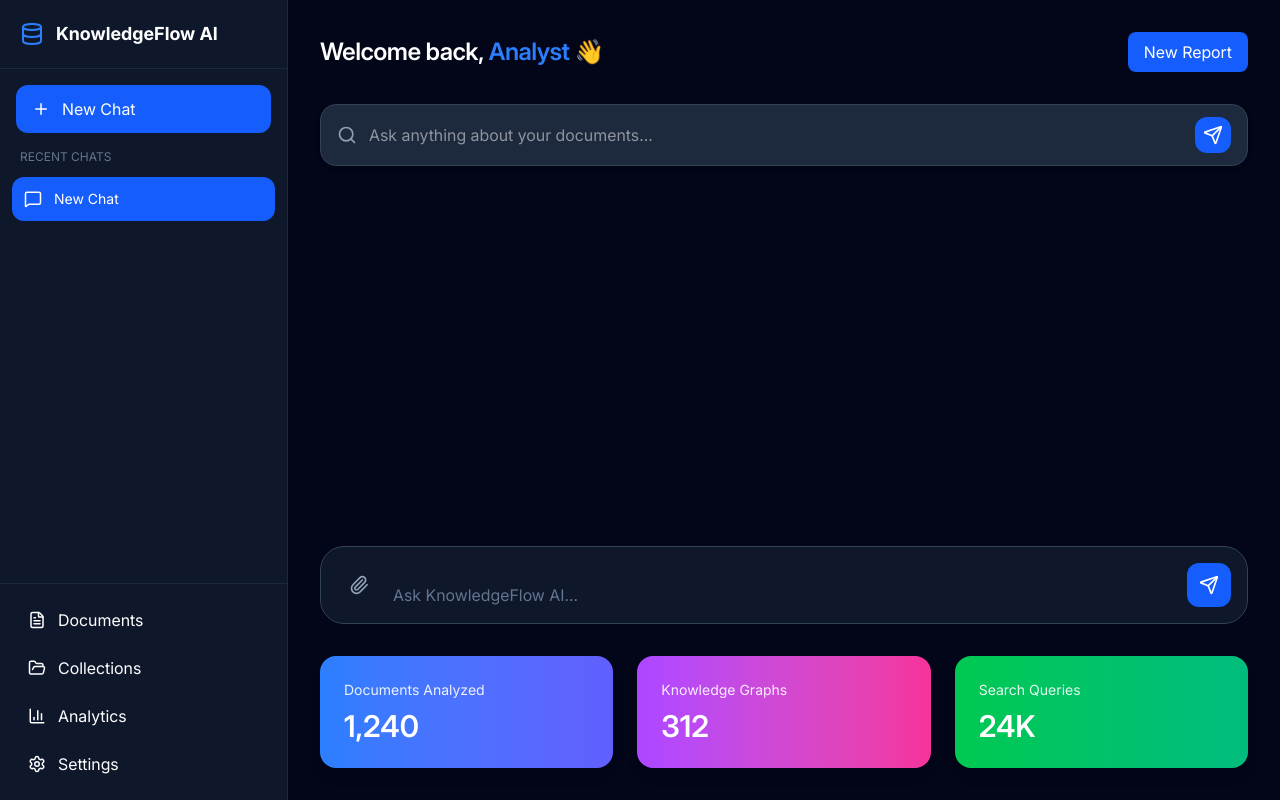
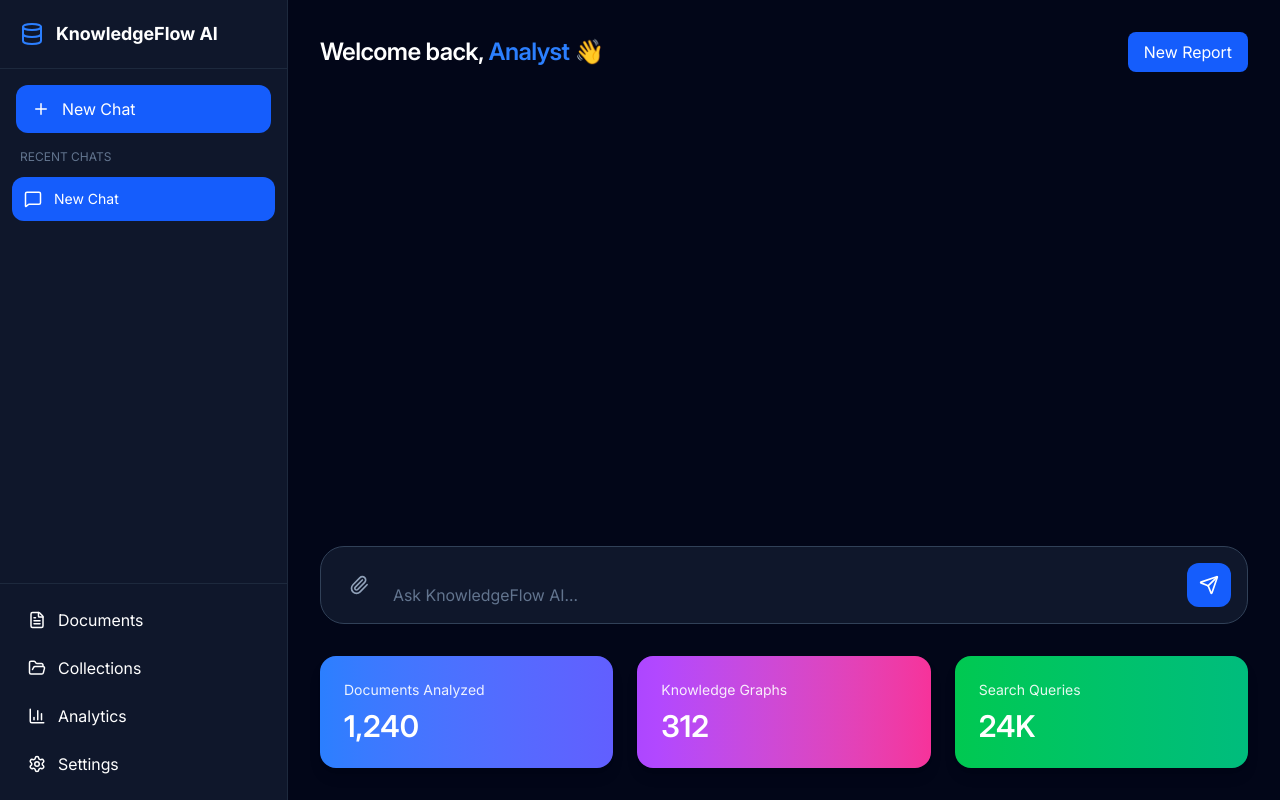
Before and after one commit to elmira-orooji/advanced-rag-system, a React (Vite) app in the folder frontend/my-rag-app/: page /home in a window 1280 px wide. Built offline with nearby package versions, Linux system fonts and the light colour scheme.

Commit message:
remove search box

```diff
--- a/frontend/my-rag-app/src/pages/HomePage.tsx
+++ b/frontend/my-rag-app/src/pages/HomePage.tsx
@@ -5,10 +5,6 @@ import ChatInput from "../components/ChatInput";
 import {
   useChatHistory,
 } from "../hooks/useChatHistory";
-import {
-  Search,
-  Send,
-} from "lucide-react";
 import ChatWindow from "../components/ChatWindow";
 
 
@@ -16,8 +12,6 @@ import ChatWindow from "../components/ChatWindow";
 export default function HomePage() {
   const [darkMode] = useState(true);
   const [isThinking,setIsThinking, ] = useState(false);
-  const [query, setQuery] = useState("");
-
 
   const {
   sessions,
@@ -123,28 +117,6 @@ const handleSendMessage = (
           </button>
         </div>
 
-        {/* Search Box */}
-        <div
-          className={`flex items-center gap-3 px-4 py-3 rounded-2xl shadow-md transition-all ${
-            darkMode
-              ? "bg-slate-800 border border-slate-700"
-              : "bg-white border border-slate-200"
-          }`}
-        >
-          <Search size={20} className="text-slate-400" />
-          <input
-            type="text"
-            placeholder="Ask anything about your documents..."
-            value={query}
-            onChange={(e) => setQuery(e.target.value)}
-            className="flex-1 bg-transparent outline-none text-base"
-          />
-          <button
-            className="bg-blue-600 hover:bg-blue-700 transition text-white p-2 rounded-xl"
-          >
-            <Send size={20} />
-          </button>
-          </div>
   <ChatWindow
   messages={
     activeSession?.messages ?? []
```
